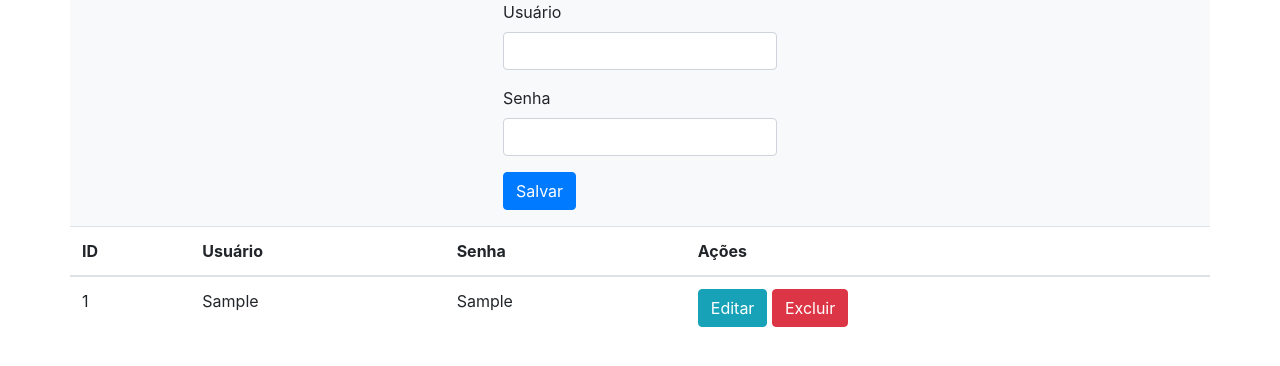
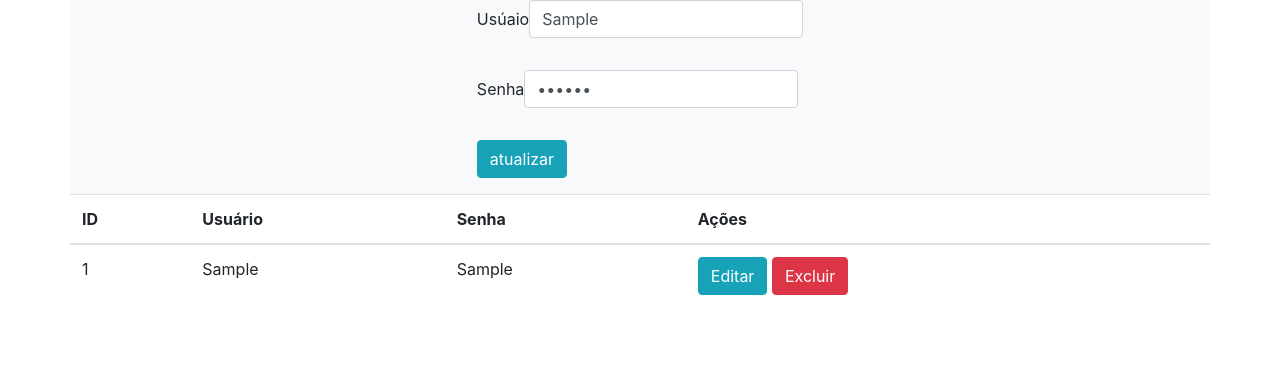
Before and after one commit to xxxmariano/AulasProgramacaoWeb, a PHP site: page /sistema/crud/controller/usuario/usuario.php?editar=1 in a window 1280 px wide. Shown: the part 56-422 px from the top of the page. Run offline with PHP 8.4, Linux system fonts and the light colour scheme; tables that the repository leaves empty hold one stand-in row (values such as "Sample post"); some libraries are stand-ins or nearby versions.

Commit message:
finalizado crud
finalizado crud

```diff
--- a/sistema/crud/controller/banco/conexao.php
+++ b/sistema/crud/controller/banco/conexao.php
@@ -1,6 +1,5 @@
 <?php
 
-$conexao = new mysqli('localhost','root','','crud') or die (mysqli_error($conexao))
-
+$conexao = new mysqli('localhost', 'root', '','crud') or die(mysqli_error($conexao));
 
 ?>
--- a/sistema/crud/controller/usuario/usuario.php
+++ b/sistema/crud/controller/usuario/usuario.php
@@ -10,30 +10,40 @@
 <body>
     <?php
         require_once '../../view/nav.php';
+        require_once 'usuarioDAO.php';
     ?>
 
     <div class="container">
     <div class="row justify-content-center bg-light">
             <form action="usuarioDAO.php" method="POST">
+                <input type="hidden" name="id" value="<?php echo $id?>">
                 <div class="form-group">
-                   <label>Usuário</label>
-                   <input type="text" class="form-control" name="usuario" id="usuario">
-               </div>
-               <div class="form-group">
-                   <label>Senha</label>
-                   <input type="password" class="form-control" name="senha" id="senha">
+                    <label>Usúaio<label>
+                    <input type="text" class="form-control" value="<?php echo $usuario ?>" name="usuario" id="usuario">
                 </div>
 
                 <div class="form-group">
+                    <label>Senha<label>
+                    <input type="password" class="form-control" value="<?php echo $usuario ?>" name="senha" id="senha">
+                </div>
+
+
+                <div class="form-group">
+                <?php if($id !=0) :?>
+                <button type="submit" class="btn btn-info" name="atualizar">atualizar</button>
+                <?php else :?>
                 <button type="submit" class="btn btn-primary" name="salvar">Salvar</button>
+                <?php endif;?>
                 </div>
+
             </form>
         </div>
 
         <?php
-       require_once('../banco/conexao.php');
+           require_once ('../banco/conexao.php');
 
-       $resultado = $conexao->query("SELECT * FROM usuario") or die(mysqli_error($conexao));
+           $resultado = $conexao->query("SELECT * FROM usuario") or die
+           (mysqli_error($conexao));
        ?>
 
         <div class="row justify-content-center">
@@ -47,27 +57,29 @@
                     </tr>
                 </thead>
                 <?php
-               while ($row = $resultado->fetch_assoc()) : ?>
+                while($row = $resultado->fetch_assoc()) : ?>
                     <tr>
                         <td><?php echo $row['id']; ?></td>
-                       <td><?php echo $row['usuario']; ?></td>
+                        <td><?php echo $row['usuario']; ?> </td>
                         <td><?php echo $row['senha']; ?></td>
                         <td>
-                           <a href="#" class="btn btn-info">Editar</a>
-                           <a href="usuarioDAO.php?excluir=<?php echo $row['id']; ?> " class="btn btn-danger">Excluir</a>
+                            <a href="usuario.php?editar=<?php echo $row ['id']; ?>" class="btn btn-info">Editar</a>
+                            <a href="usuarioDAO.PHP?excluir=<?php echo $row['id']; ?>" class="btn btn-danger">Excluir</a>
                         </td>
                     </tr>
                 <?php endwhile; ?>
 
+
+
+
             </table>
+
+
         </div>
 
 
 
-
     </div>
-
 </body>
 
-
 </html>
--- a/sistema/crud/controller/usuario/usuarioDAO.php
+++ b/sistema/crud/controller/usuario/usuarioDAO.php
@@ -1,19 +1,53 @@
 <?php
 
+require_once ('../banco/conexao.php');
 
-require_once ('../banco/conexao.php');
 $atualizar = false;
 $id = 0;
 $usuario = '';
-$senha ='';
-if (isset($_POST['salva'])){
-    $usuario = $_POST ['usuario'];
-    $senha = $_POST ['senha '];
-$conexao -> query("INSERT INTO usuario(usuario,senha)
-VALUES('$usuario','$senha')")
-or die ($conexao->error)
-;
-header("Location: usuario.php");
+$senha = '';
+
+if(isset($_POST['salvar'])){
+    $usuario = $_POST['usuario'];
+    $senha = $_POST['senha'];
+
+    $conexao->query("INSERT INTO usuario(usuario, senha)
+    VALUES ('$usuario', '$senha')") or die($conexao->error);
+
+
+    header("Location: usuario.php");
+
+}
+
+if(isset($_GET['excluir'])){
+    $id = $_GET['excluir'];
+
+    $conexao->query("DELETE FROM usuario WHERE id=$id") or die($conexao->error);
+
+
+    header("Location: usuario.php");
+}
+if(isset($_GET['editar'])){
+    $id = $_GET['editar'];
+    $resultado = $conexao->query(" SELECT*FROM usuario WHERE id=$id") or
+    die($conexao->error);
+  if(count($resultado)==1){
+      $row = $resultado -> fetch_array();
+      $usuario = $row['usuario'];
+      $senha =$row ['senha'];
+      $id = $row ['id'];
+  }
+}
+
+if(isset($_POST['atualizar'])){
+    $id = $_POST['id'];
+    $usuario = $_POST['usuario'];
+    $senha = $_POST['senha'];
+
+    $conexao->query("UPDATE usuario SET usuario='$usuario', senha ='$senha' WHERE id=$id") or die($conexao->error);
+
+
+    header("Location: usuario.php");
 
 }
 
```
Also changed, not shown: sistema/crud/index.php (+7 -5 lines), sistema/crud/menu.php (+4 -3 lines), sistema/crud/view/head.php (line endings or trailing spaces), sistema/crud/view/nav.php (indentation only). Lines whose indentation alone changed are shown as unchanged.
